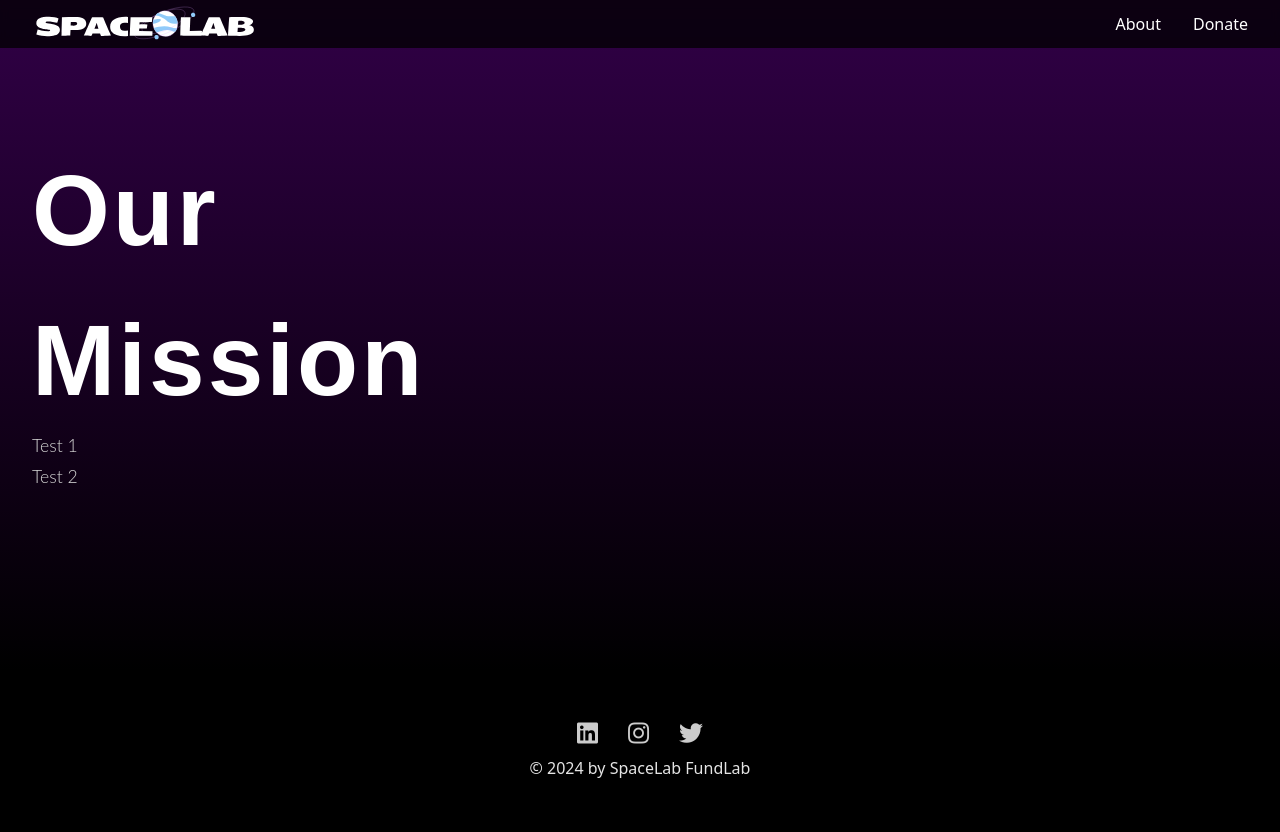
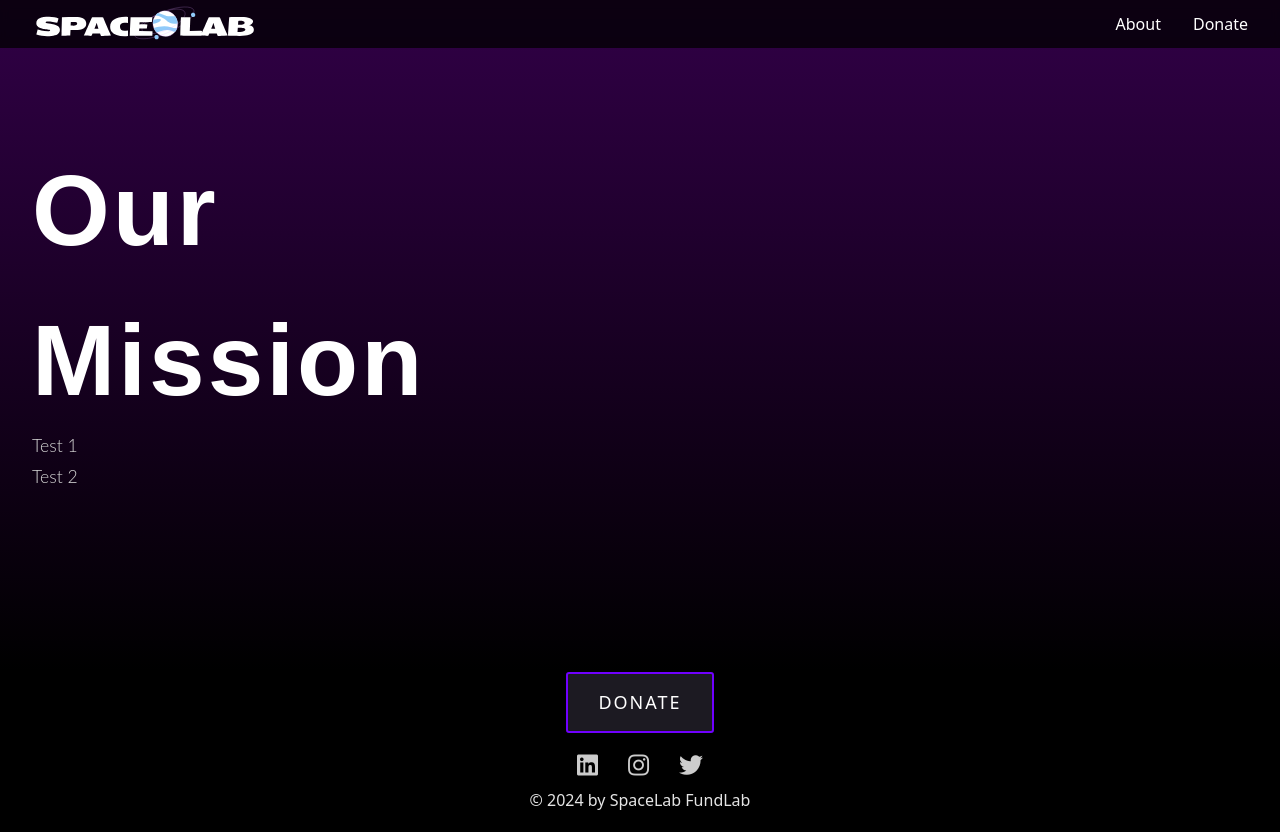
Before and after one commit to spacelabdev/fund_lab_force, a React (Vite) app: page / in a window 1280 px wide. Before the commit the page ends 800 px from the top, so only its background shows below. Built offline with nearby package versions, Linux system fonts and the light colour scheme.

Commit message:
add donate button on main app

```diff
--- a/src/App.jsx
+++ b/src/App.jsx
@@ -2,6 +2,7 @@
 import Navbar from './components/Navbar/Navbar';
 // import Homepage from './pages/Homepage/Homepage';
 import MissionPage from './pages/MissionPage/MissionPage';
+import DonateButton from './components/Buttons/DonateButton';
 import Footer from './components/Footer/Footer';
 import './App.css';
 
@@ -11,6 +12,7 @@ function App() {
 			<Navbar />
 			{/* <Homepage /> */}
 			<MissionPage />
+			<DonateButton path='/donate' buttonText='Donate' />
 			<Footer />
 		</main>
 	);
```
